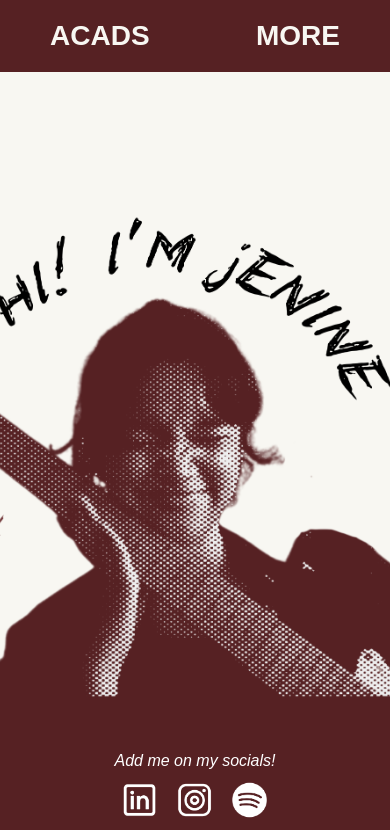
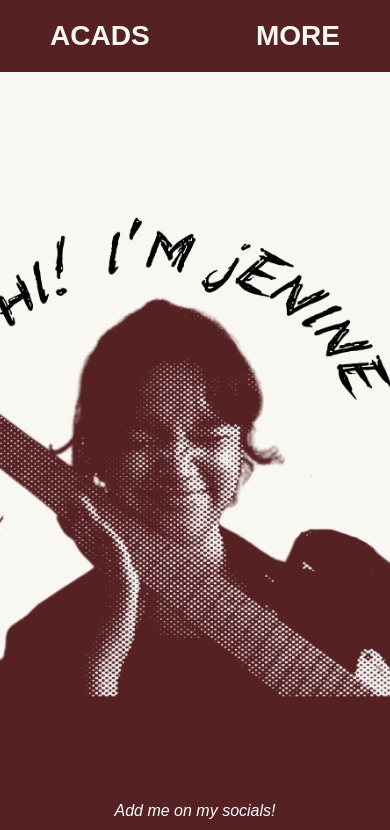
Before and after one commit to jenenerz/personal-website-finals, a Vue app in the folder my-app/: page / in a window 390 px wide. Shown: the top 830 px of the page. Built offline with nearby package versions, Linux system fonts and the light colour scheme; no server answers; the database is empty.

Commit message:
testing parameters

```diff
--- a/my-app/src/components/PersonalProfile.vue
+++ b/my-app/src/components/PersonalProfile.vue
@@ -488,7 +488,11 @@ body {
 @media (max-width: 768px) {
 
   #section1 {
-    padding-bottom: 130px; /* Adds more space at the bottom */
+    padding-bottom: 100px; /* Adds more space at the bottom */
+  }
+
+  .socials {
+    bottom: -30px; /* Adjust this to move it lower */
   }
 
   .education-container {
@@ -535,7 +539,7 @@ body {
   }
 
   .carousel-container {
-    margin-top: 140px; /* Adjust to move it down */
+    margin-top: 138px; /* Adjust to move it down */
   }
 
 /*Comment Section */
```
